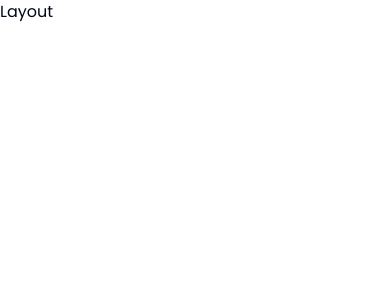
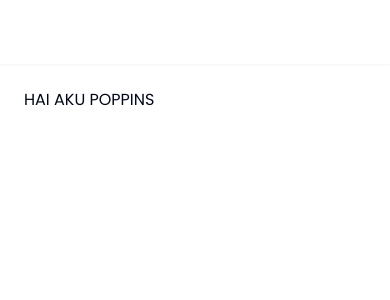
Before and after one commit to bagusok/baguspay-ft, a Next.js app: page / in a window 390 px wide. Shown: the top 300 px of the page. Built offline with nearby package versions, Linux system fonts and the light colour scheme.

Commit message:
add: base layout for user

```diff
--- a/src/app/(user)/layout.tsx
+++ b/src/app/(user)/layout.tsx
@@ -5,7 +5,13 @@
 }) {
   return (
     <>
-      <h1>Layout</h1>
+      <main className="w-dvw min-h-dvh md:flex ">
+        <div className="hidden md:block md:w-80 lg:w-96 bg-slate-200 flex-initial"></div>
+        <div className="flex-auto flex flex-col">
+          <header className="h-16 md:h-20 bg-white inline-flex items-center md:border-b-[0.5px] md:border-slate-300 shadow-sm"></header>
+          <div className="p-6 md:p-8">{children}</div>
+        </div>
+      </main>
     </>
   );
 }
```
